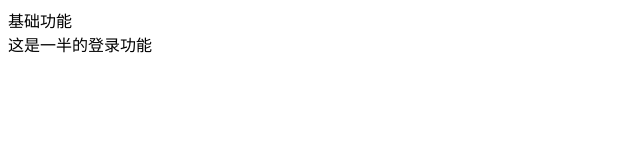
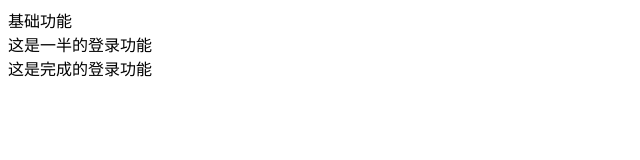
Before and after one commit to wang-dblwei/myfirst, a plain HTML site: page index.html in a window 1280 px wide. Shown: the whole page, without its empty margins (0-640 px from the left). Drawn offline with Linux system fonts and the light colour scheme.

Commit message:
这是第四次提交

```diff
--- a/index.html
+++ b/index.html
@@ -19,5 +19,6 @@
 
      <div>基础功能</div>
      <div>这是一半的登录功能</div>
+     <div>这是完成的登录功能</div>
 </body>
 </html>
```
